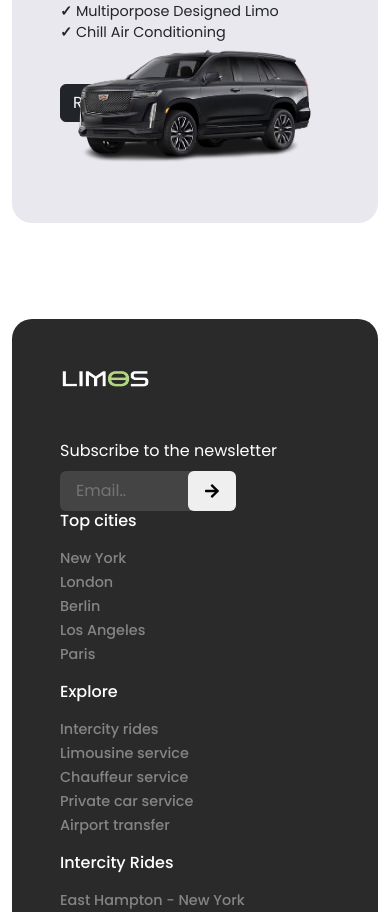
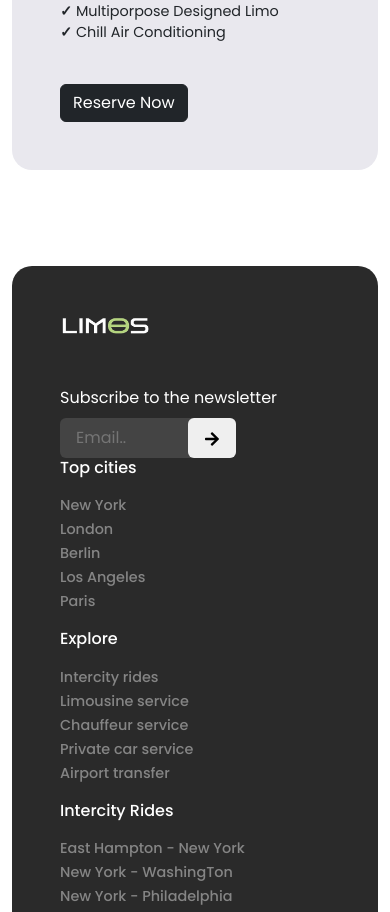
Before and after one commit to Teslax33/limo, a React (Vite) app: page / in a window 390 px wide. Shown: the part 5721-6633 px from the top of the page. Built offline with nearby package versions, Linux system fonts and the light colour scheme.

Commit message:
style : Add padding and display none Pricing image on device lesser than md

```diff
--- a/src/components/pricing/Pricing.jsx
+++ b/src/components/pricing/Pricing.jsx
@@ -15,17 +15,14 @@ export default function Pricing() {
         </div>
 
         {/* pricing main */}
-        <div
-          className="pricing-main p-5"
-
-        >
+        <div className="pricing-main p-5">
           <Row>
             <Col lg="6">
               <div className="pricing-details">
                 <h2 className="mb-4">Cadillac Escalade</h2>
                 <div className="list">
                   <Row>
-                    <Col lg="6">
+                    <Col md="6">
                       <ul className="car-feature-list list-unstyled">
                         <li>
                           <span className="fw-bold">&#10003;</span> For Upto 8
@@ -46,7 +43,7 @@ export default function Pricing() {
                       </ul>
                     </Col>
 
-                    <Col lg="6">
+                    <Col md="6">
                       <ul className="car-feature-list list-unstyled">
                         <li>
                           <span className="fw-bold">&#10003;</span> Tinted
@@ -73,7 +70,7 @@ export default function Pricing() {
                 </div>
               </div>
             </Col>
-            <Col lg="6">
+            <Col lg="6" className="d-none d-md-block">
               <img
                 src={PricingImg}
                 alt=""
```
